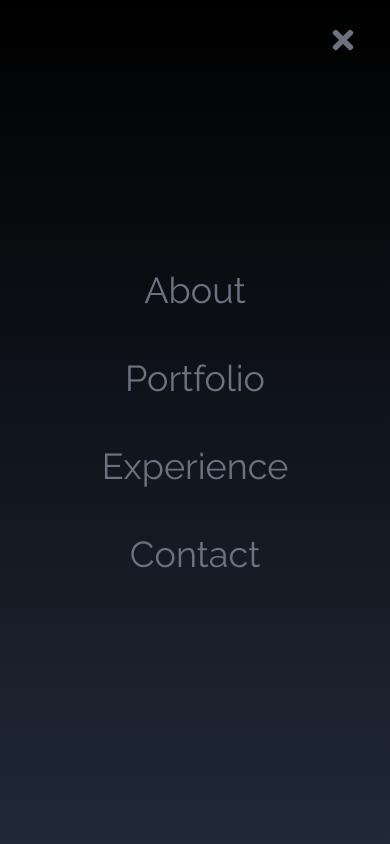
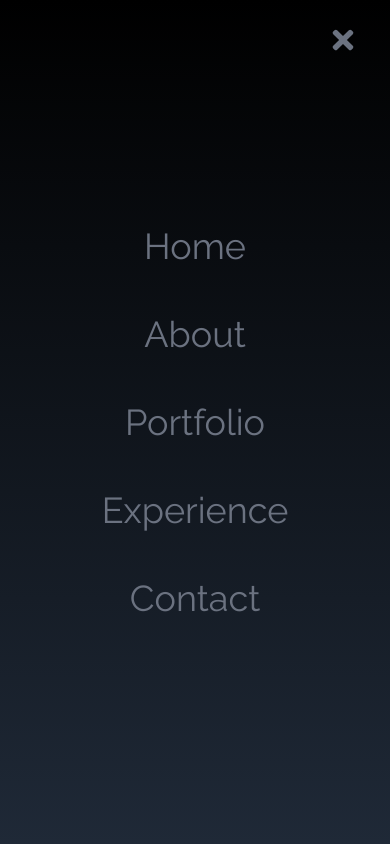
Before and after one commit to PatricAngly/react-portfolio, a React (Create React App) app: page / in a window 390 px wide. Both pictures are taken after a click on the element 351 px from the left and 40 px from the top of the page. Shown: the top 844 px of the page. Built offline with nearby package versions, Linux system fonts and the light colour scheme.

Commit message:
fix sidemeny

```diff
--- a/src/components/Contact.jsx
+++ b/src/components/Contact.jsx
@@ -6,7 +6,7 @@ const Contact = () => {
       name="contact"
       className="w-full h-screen bg-gradient-to-b from-black to-slate-400 p-4 text-white"
     >
-      <div className="flex flex-col p-4 justify-center max-w-screen-lg mx-auto h-full">
+      <div className="flex flex-col p-4 justify-center max-w-screen-lg mx-auto h-full mt-20 sm:mt-0">
         <div className="pb-8">
           <p className="text-4xl font-bold inline border-b-4 border-gray-500">
             Contact
--- a/src/components/Home.jsx
+++ b/src/components/Home.jsx
@@ -9,7 +9,7 @@ const Home = () => {
       className="md:h-auto w-full bg-gradient-to-b from-black to-slate-400 "
     >
       <div className="max-w-screen-lg gap-10 md:gap-0 mx-auto flex flex-col items-center h-screen sm:h-auto md:h-screen justify-center px-4 md:flex-row pt-24">
-        <div className="flex flex-col justify-center">
+        <div className="flex flex-col justify-center mt-20 md:mt-0">
           <h2 className="text-4xl sm:text-7xl font-bold text-white">
             I'm a Front-end Developer
           </h2>
--- a/src/components/NavBar.jsx
+++ b/src/components/NavBar.jsx
@@ -48,6 +48,11 @@ const NavBar = () => {
 
       {nav && (
         <ul className="md:hidden flex flex-col justify-center items-center absolute top-0 left-0 w-full h-screen bg-gradient-to-b from-black to-gray-800 text-gray-500">
+          <li className="px-4 cursor-pointer capitalize py-6 text-4xl">
+            <NavLink to="" onClick={() => setNav(!nav)}>
+              Home
+            </NavLink>
+          </li>
           {links.map(({ id, link }) => (
             <li
               key={id}
```
